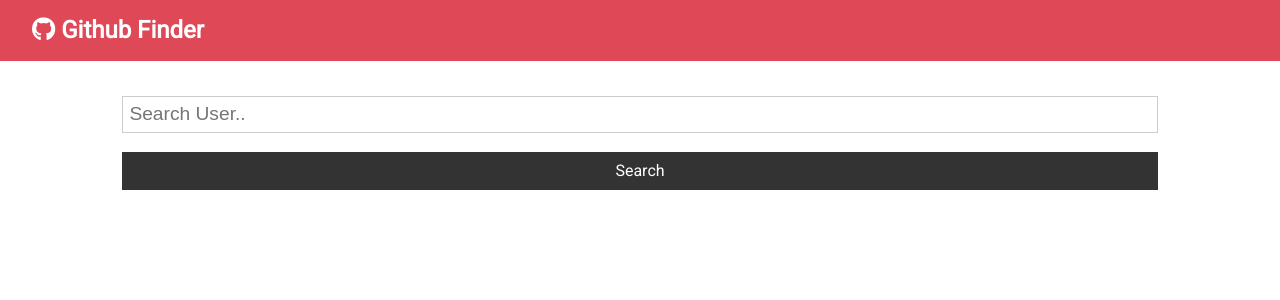
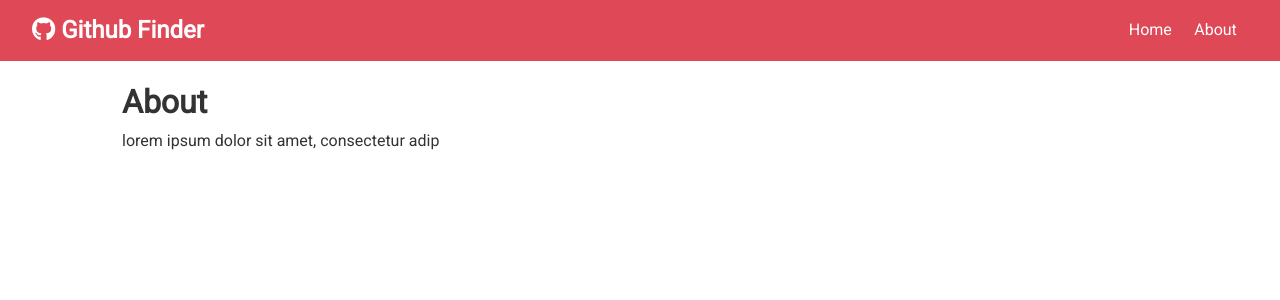
Before and after one commit to pravin-sharma/GithubFinder, a React (Create React App) app: page /about in a window 1280 px wide. Shown: the top 300 px of the page. Built offline with nearby package versions, Linux system fonts and the light colour scheme.

Commit message:
Added User Component for getting details of a user

```diff
--- a/src/App.js
+++ b/src/App.js
@@ -1,6 +1,7 @@
-import React, { Component } from 'react'
+import React, { Component, Fragment } from 'react'
 import axios from 'axios';
 // import PropTypes from 'prop-types';
+import { BrowserRouter as Router, Switch, Route } from 'react-router-dom'
 
 import './App.css';
 
@@ -8,11 +9,14 @@ import Navbar from './components/layouts/Navbar';
 import Users from './components/users/Users';
 import Search from './components/users/Search';
 import Alert from './components/layouts/Alert';
+import About from './components/about/About';
+import User from './components/users/User';
 
 class App extends Component {
 
   state = {
     users: [],
+    user: {},
     isLoading: false,
     alert: null
   }
@@ -30,6 +34,15 @@ class App extends Component {
     this.setState({ users: result.data.items, isLoading: false });
   }
 
+  // Show a single User details using username/login name
+  showUserInfo = async (username) => {
+    this.setState({loading: true});
+    const result = await axios.get(`https://api.github.com/users/${username}?client_id=${process.env.REACT_APP_GITHUB_CLIENT_ID}&client_secret=${process.env.REACT_APP_GITHUB_CLIENT_SECRET}`);
+    console.log(result.data);
+    this.setState({user: result.data});
+  }
+
+
   // Clear Search results
   clearSearchResult = () => {
     this.setState({ users: [] });
@@ -43,12 +56,17 @@ class App extends Component {
     }, 4000)
   }
 
+
   render() {
     return (
+      <Router>
         <div className="App" >
           < Navbar />
           <div className='container'>
             {this.state.alert && <Alert alert={this.state.alert} />}
+            <Switch>
+              <Route exact path='/' render={(props) => (
+                <Fragment>
                   <Search
                     searchUser={this.searchUser}
                     clearSearchResult={this.clearSearchResult}
@@ -59,8 +77,24 @@ class App extends Component {
                       users={this.state.users}
                       isLoading={this.state.isLoading}
                     />
+                </Fragment>
+              )} />
+              <Route exact path='/about' component={About} />
+              <Route
+                exact path='/user/:login'
+                render={props=>(
+                  <User
+                    {...props}
+                    showUserInfo={this.showUserInfo}
+                    user={this.state.user}
+                    isLoading={this.state.isLoading}
+                  />
+                )}
+              />
+            </Switch>
           </div>
         </div>
+      </Router>
     );
   }
 }
--- /dev/null
+++ b/src/components/about/About.js
@@ -0,0 +1,12 @@
+import React,{Fragment} from 'react'
+
+function About() {
+    return (
+        <Fragment>
+            <h1>About</h1>
+            <p>lorem ipsum dolor sit amet, consectetur adip</p>
+        </Fragment>
+    )
+}
+
+export default About
--- a/src/components/layouts/Navbar.js
+++ b/src/components/layouts/Navbar.js
@@ -1,5 +1,6 @@
 import React from 'react';
 import PropTypes from 'prop-types';
+import {Link} from 'react-router-dom'
 
 
 const Navbar = (props) => {
@@ -7,10 +8,19 @@ const Navbar = (props) => {
     const {title,icon} = props
 
     return (
+
         <nav className='navbar bg-primary'>
             <h1>
                 <i className={icon} /> {title}
             </h1>
+            <ul>
+            <li>
+                <Link to='/'>Home</Link>
+            </li>
+            <li>
+            <Link to='/about'>About</Link>
+            </li>
+        </ul>
         </nav >
     )
 }
--- a/src/components/users/Search.js
+++ b/src/components/users/Search.js
@@ -13,7 +13,9 @@ export class Search extends Component {
 
     // on search input change - update state
     onChange = (event) => {
-        this.setState({[event.target.name]: event.target.value});
+        this.setState({[event.target.name]: event.target.value},()=>{
+            //console.log(this.state.text);
+        });
     }
 
     // on search - prop up
--- /dev/null
+++ b/src/components/users/User.js
@@ -0,0 +1,50 @@
+import React, { Component } from 'react'
+import Spinner from '../layouts/Spinner';
+
+class User extends Component {
+
+    componentDidMount() {
+        this.props.showUserInfo(this.props.match.params.login);
+    }
+
+    render() {
+        const {
+            avatar_url,
+            bio,
+            blog,
+            company,
+            email,
+            events_url,
+            followers,
+            followers_url,
+            following,
+            following_url,
+            gists_url,
+            gravatar_id,
+            hireable,
+            html_url,
+            login,
+            name,
+            location,
+            organizations_url,
+            public_gists,
+            public_repos,
+            url
+        } = this.props.user;
+
+        const {isLoading} = this.props;
+        if(isLoading){
+            return <Spinner/>
+        }else{
+            return (
+                <div>
+                    {login}
+
+                </div>
+            )
+        }
+
+    }
+}
+
+export default User
--- a/src/components/users/UserItem.js
+++ b/src/components/users/UserItem.js
@@ -1,13 +1,14 @@
 import React from 'react'
 import PropTypes from 'prop-types'
+import {Link} from 'react-router-dom'
 
 const UserItem = (props) =>  {
-        const { login, avatar_url, html_url } = props.user;
+        const { login, avatar_url } = props.user;
         return (
             <div className='card text-center'>
                 <img src={avatar_url} alt={login} className='round-img ' style={{ width: '60px' }} />
                 <h1>{login}</h1>
-                <a href={html_url} className='btn btn-dark btn-sm'>More</a>
+                <Link to={`/user/${login}`} className='btn btn-dark btn-sm'>More</Link>
             </div>
         )
 }
```
Lines whose indentation alone changed are shown as unchanged.
